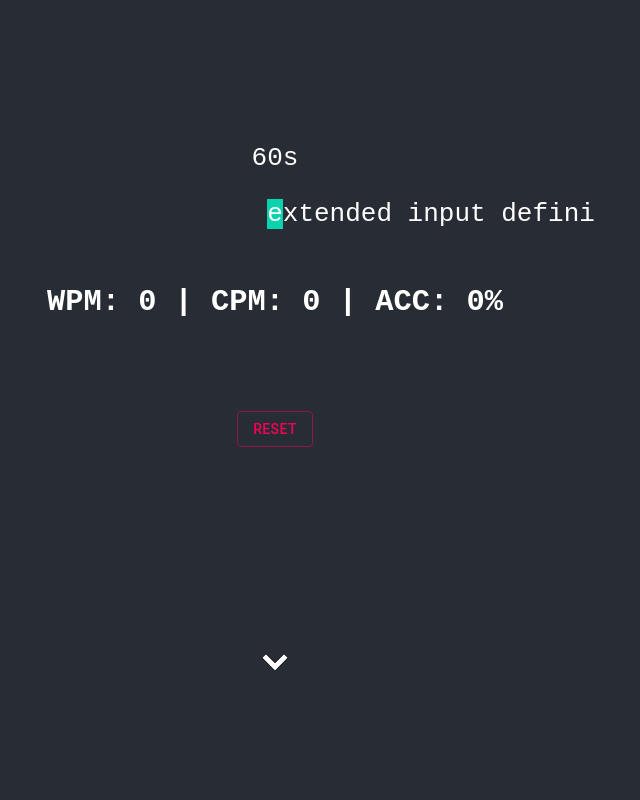
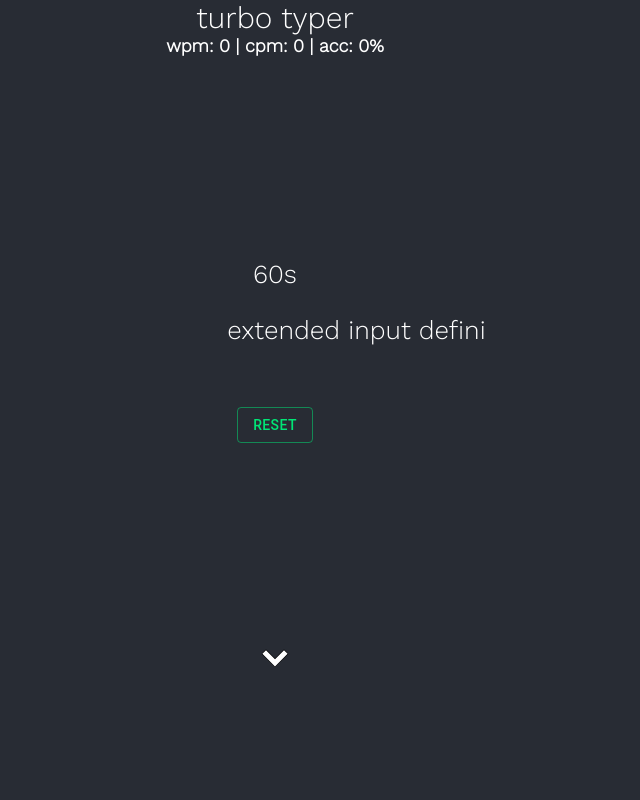
Before and after one commit to jzhr/turbo-typer, a React (Create React App) app: page / in a window 1280 px wide. Shown: the top 800 px of the page, without its empty margins (365-1005 px from the left). Built offline with nearby package versions, Linux system fonts and the light colour scheme; no server answers.

Commit message:
implemented cleaner look, fixed some styling

```diff
--- a/public/index.html
+++ b/public/index.html
@@ -3,6 +3,8 @@
   <head>
     <meta charset="utf-8" />
     <link rel="icon" href="%PUBLIC_URL%/favicon.ico" />
+    <link rel="preconnect" href="https://fonts.gstatic.com">
+    <link href="https://fonts.googleapis.com/css2?family=Work+Sans:wght@300&display=swap" rel="stylesheet">
     <meta name="viewport" content="width=device-width, initial-scale=1" />
     <meta name="theme-color" content="#000000" />
     <meta
--- a/src/App.css
+++ b/src/App.css
@@ -1,21 +1,29 @@
-.App {
-  text-align: center;
-  font-family: monospace;
+html {
+  background-color: #282c34;
+  color: #FFF;
 }
 
-.App-logo {
+.app {
+  text-align: center;
+  font-family: 'Work Sans', sans-serif;
+}
+
+.app-logo {
   height: 40vmin;
   pointer-events: none;
 }
 
 @media (prefers-reduced-motion: no-preference) {
-  .App-logo {
+  .app-logo {
     animation: App-logo-spin infinite 20s linear;
   }
 }
 
-.App-header {
-  background-color: #282c34;
+.app-header {
+  font-size: 30px;
+}
+
+.game {
   min-height: 100vh;
   display: flex;
   flex-direction: column;
@@ -23,10 +31,9 @@
   justify-content: center;
   font-size: calc(10px + 2vmin);
   padding: 10px;
-  color: white;
 }
 
-.App-link {
+.app-link {
   color: #61dafb;
 }
 
@@ -39,22 +46,38 @@
   }
 }
 
-.Character {
+.character {
   white-space: pre;
 }
 
-.Character-current {
-  background-color: #09d3ac;
+.character-current {
+  background-color: rgb(9, 211, 172, 1);
+  animation: blinker 1s step-start infinite;
 }
 
-.Character-out {
+@keyframes blinker {
+  50% {
+    background-color: rgb(9, 211, 172, 0);
+  }
+}
+
+.character-out {
   color: silver;
 }
 
-.Typo {
+.typo {
   color: red;
 }
 
 .arrow {
   margin-top: 200px;
 }
+
+h3 {
+  display: inline;
+  font-size: 18px;
+}
+
+.leaderboard {
+  color: #000;
+}
--- a/src/App.js
+++ b/src/App.js
@@ -1,28 +1,24 @@
 import React from 'react';
+import { useState, useEffect } from 'react';
+import Button from '@material-ui/core/Button';
+import { createMuiTheme, ThemeProvider } from '@material-ui/core/styles';
 import {generate} from './utils/words';
 import useKeyPress from './hooks/useKeyPress';
-import { useState } from 'react';
-import { currentTime } from './utils/time';
+import currentTime from './utils/time';
 import Modal from './components/Modal';
-import Button from '@material-ui/core/Button';
-import { createMuiTheme } from '@material-ui/core/styles';
-import { ThemeProvider } from '@material-ui/styles';
 import downArrow from './assets/arrow.svg';
+import { blue, green } from '@material-ui/core/colors';
 
-function App() {
 const theme = createMuiTheme({
   palette: {
-      primary: {
-        main: '#FFF',
-      },
-      secondary: {
-        main: '#11cb5f',
-      },
+    primary: blue,
+    secondary: green,
   },
 });
 
+export default function App() {
   let initialWords = generate().toLowerCase();
-  let timerTime = 60;
+  const timerTime = 60;
 
   const [leftPadding, setLeftPadding] = useState(
     new Array(20).fill(' ').join(''),
@@ -51,6 +47,7 @@ function App() {
   // States for modal
   const [showModal, setShowModal] = useState(false);
   const [keyDisabled, setKeyDisabled] = useState(false);
+
   const [resetDisabled, setResetDisabled] = useState(false);
 
   // Keypress hook
@@ -132,7 +129,7 @@ function App() {
   }
 
   // Effect hook for timer
-  React.useEffect(() => {
+  useEffect(() => {
     document.title = 'Turbo Typer';
 
     const timer = started !== false && setInterval(() => setCounter(counter - 1), 1000);
@@ -140,7 +137,7 @@ function App() {
     if (counter === 0) {
       setShowModal(true);
 
-      // Disable timer and keyboard input
+      // Disable timer, keyboard input, and reset button
       setStarted(false);
       setKeyDisabled(true);
       setResetDisabled(true);
@@ -150,37 +147,42 @@ function App() {
   }, [counter, started]);
 
   return (
-    <div className="App">
-      <header className="App-header">
+    <ThemeProvider>
+      <div className="app">
+        <div className="app-header">
+          turbo typer
+        </div>
+        <div className="stats">
+          <h3>wpm: {wpm} |</h3>
+          <h3> cpm: {cpm} |</h3>
+          <h3> acc: {accuracy}%</h3>
+        </div>
+
+        <header className="game">
           {counter}s
-        <p className="Character">
-          <span className="Character-out">
+          <p className="character">
+            <span className="character-out">
               {(leftPadding + outgoingChars).slice(-20)}
             </span>
-          <span className="Character-current">{currentChar}</span>
+            <span className="character-current">
+              {currentChar}
+            </span>
             <span>{incomingChars.substr(0, 20)}</span>
           </p>
 
-        {
-          showModal ?  <Modal wpm={wpm} cpm={cpm} acc={accuracy} closePopup={handleModalClose}/>  : null
-        }
+          { showModal ?  <Modal wpm={wpm} cpm={cpm} acc={accuracy} closePopup={handleModalClose}/>  : null }
 
-        <h3>
-          WPM: {wpm} | CPM: {cpm} | ACC: {accuracy}%
-        </h3>
-
-        <h3 className="Typo">{typoChars}</h3>
+          <h3 className="typo">{typoChars}</h3>
 
           <ThemeProvider theme={theme}>
             <Button disabled={resetDisabled} variant="outlined" color="secondary" onClick={handleReset}>
               Reset
             </Button>
           </ThemeProvider>
+
           <img className="arrow" src={downArrow} alt="down arrow" width="30px"/>
         </header>
-
       </div>
+    </ThemeProvider>
   );
 }
-
-export default App;
--- a/src/components/Modal.js
+++ b/src/components/Modal.js
@@ -1,9 +1,9 @@
 import React from 'react';
+import axios from 'axios';
 import Button from '@material-ui/core/Button';
 import Box from '@material-ui/core/Box';
-import { createMuiTheme } from '@material-ui/core/styles';
-import { ThemeProvider } from '@material-ui/styles';
-import axios from 'axios';
+import { createMuiTheme, ThemeProvider } from '@material-ui/core/styles';
+import { blue, green } from '@material-ui/core/colors';
 
 class Popup extends React.Component {
 
@@ -13,17 +13,6 @@ class Popup extends React.Component {
     cpm: JSON.parse(JSON.stringify(this.props.cpm)),
     acc: JSON.parse(JSON.stringify(this.props.acc))
   }
-
-  theme = createMuiTheme({
-    palette: {
-      primary: {
-        main: '#FFFFFF',
-      },
-      secondary: {
-        main: '#11cb5f',
-      },
-    },
-  });
 
   // Function to add new scores to db
   addScore = () => {
@@ -44,17 +33,25 @@ class Popup extends React.Component {
     this.props.closePopup();
   }
 
+  theme = createMuiTheme({
+    palette: {
+      primary: blue,
+      secondary: green,
+    },
+  });
+
   render() {
     return (
+      <ThemeProvider theme={this.theme}>
         <div className='popup'>
           <div className='popup\_inner'>
             <h1>{this.state.wpm} WPM, {this.state.cpm} CPM, {this.state.acc}% ACC</h1>
-            <ThemeProvider theme={this.theme}>
               <Box display='inline' m={3}><Button variant="contained" color="primary" onClick={this.props.closePopup}>Try Again</Button></Box>
               <Box display='inline' m={3}><Button variant="contained" color="primary" onClick={() => this.addScore()}>Add to Leaderboard</Button></Box>
-            </ThemeProvider>
           </div>
-        </div>  );
+        </div>
+        </ThemeProvider>
+    );
   }
 }
 
--- a/src/utils/time.js
+++ b/src/utils/time.js
@@ -1 +1,3 @@
-export const currentTime = () => new Date().getTime();
+const currentTime = () => new Date().getTime();
+
+export default currentTime;
```
Lines whose indentation alone changed are shown as unchanged.
